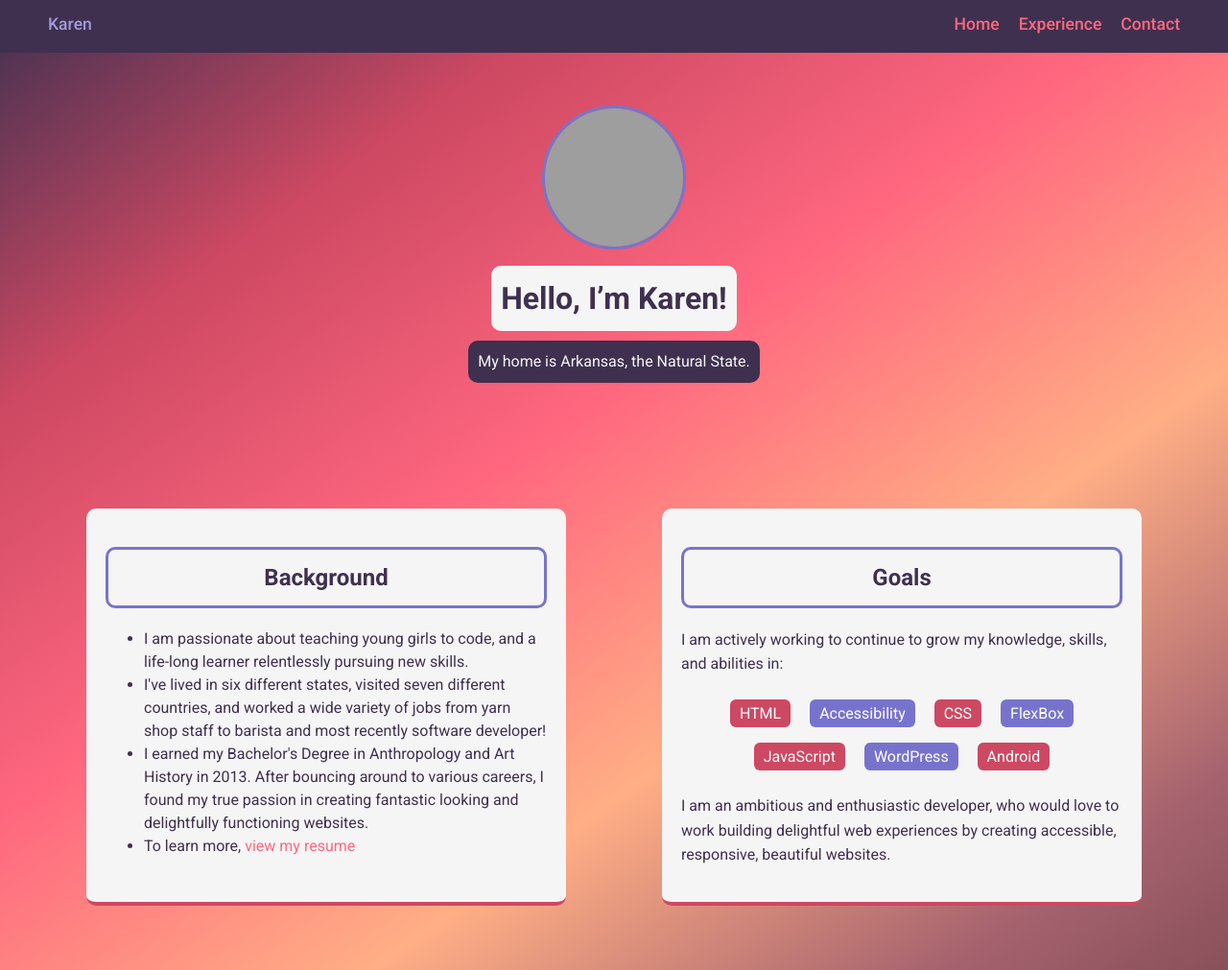
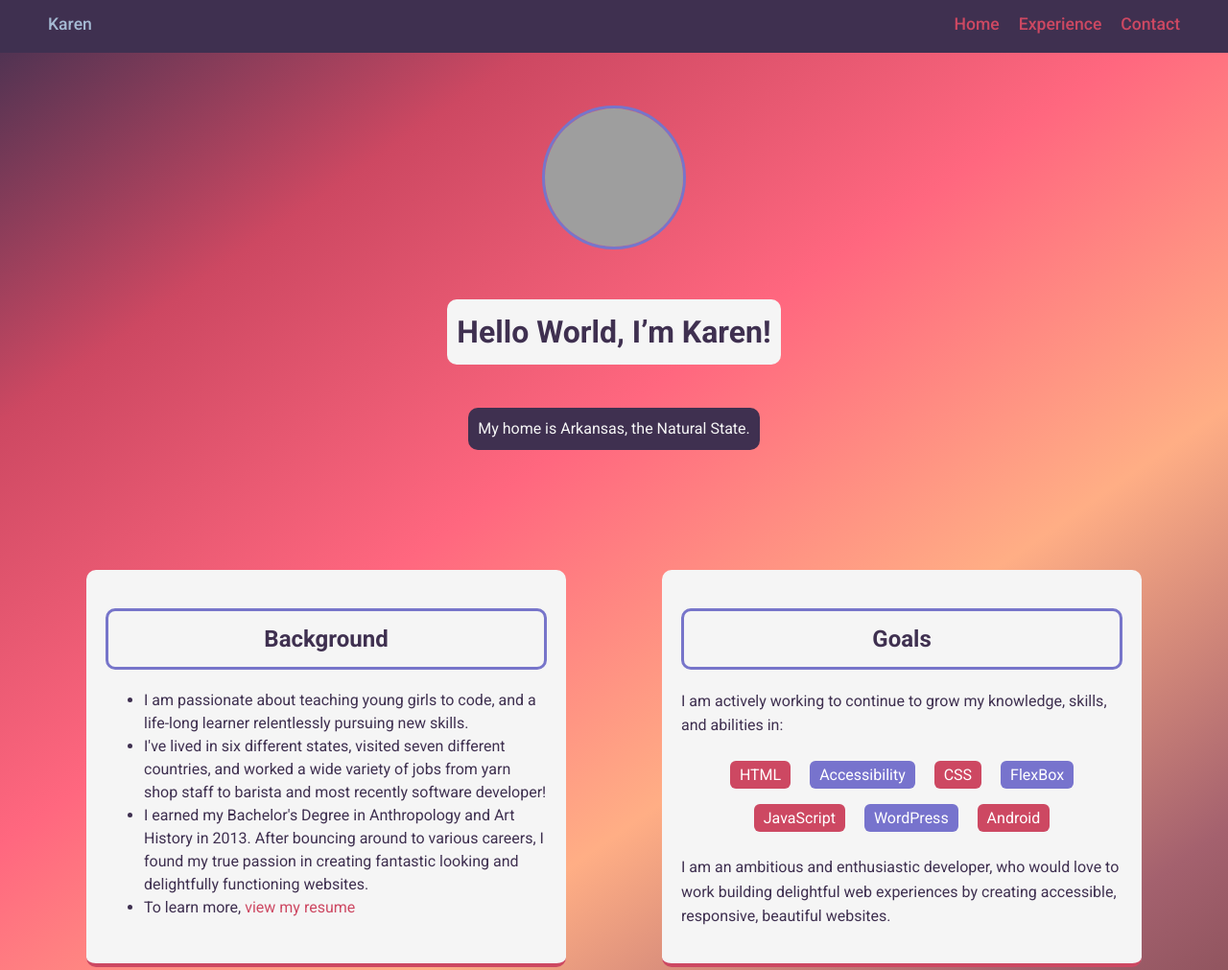
Before and after one commit to knpFletcher/Intro, a plain HTML site: page index.html in a window 1280 px wide. Shown: the top 1011 px of the page at 96% size. Drawn offline with Linux system fonts and the light colour scheme; grey boxes are pictures that could not be loaded; a web font is replaced by a local one.

Commit message:
Accessibility and Beautification Update
Update header text to "hello world" to acknowledge history of learning new programming languages; Update CSS to remove unused styles, make color of name in navbar and link to resume more legible, add some more space between header items

```diff
--- a/css/styles.css
+++ b/css/styles.css
@@ -4,11 +4,11 @@
 
 a {
   text-decoration: none;
-  color: #ff677f;
+  color: #cd4862;
 }
 
 a:hover {
-  color: #CD4862;
+  color: #7773cd;
 }
 
 a.social {
@@ -74,11 +74,6 @@ footer ul {
 
 footer ul li {
   display: inline-block;
-}
-
-h3 {
-  color: blue;
-  letter-spacing: 2px;
 }
 
 header {
@@ -167,10 +162,11 @@ header .profile-image:hover {
   padding: 10px;
   border-radius: 10px;
   display: table;
-  margin: 10px auto;
+  margin: 45px auto;
 }
 
 .location {
+  margin-top: 25px;
   background-color: #3f3050;
   color: #f5f5f5;
 }
@@ -230,6 +226,6 @@ ul.skills {
   .nav .name {
     display: block;
     margin-right: auto;
-    color: #A19BD9;
+    color: #a5bad3;
   }
 }
--- a/index.html
+++ b/index.html
@@ -21,7 +21,7 @@
 
   <header>
     <img src="img/karen_headshot.jpg" alt="Black and white self portrait of Karen smiling excitedly" class="profile-image">
-    <h1 class="tag name">Hello, I’m Karen!</h1>
+    <h1 class="tag name">Hello World, I’m Karen!</h1>
     <p class="tag location">My home is Arkansas, the Natural State.</p>
   </header>
 
```
